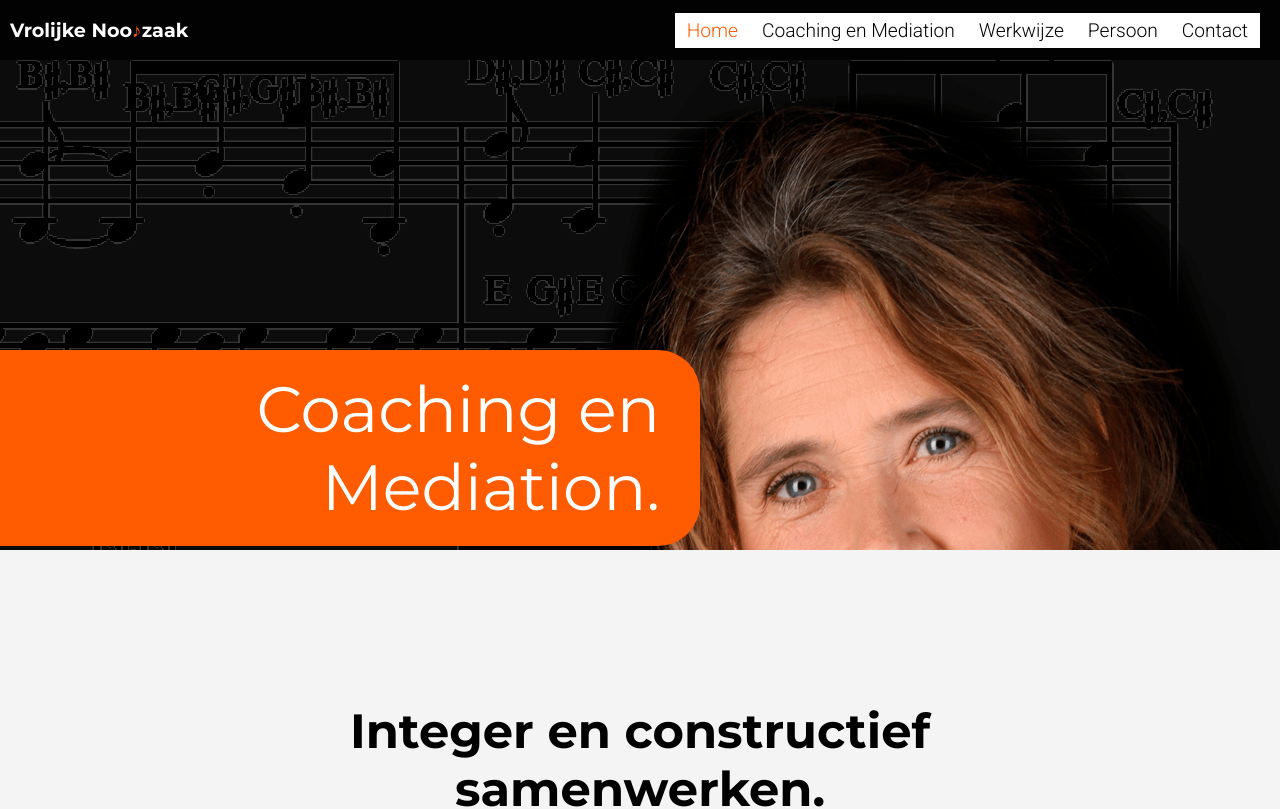
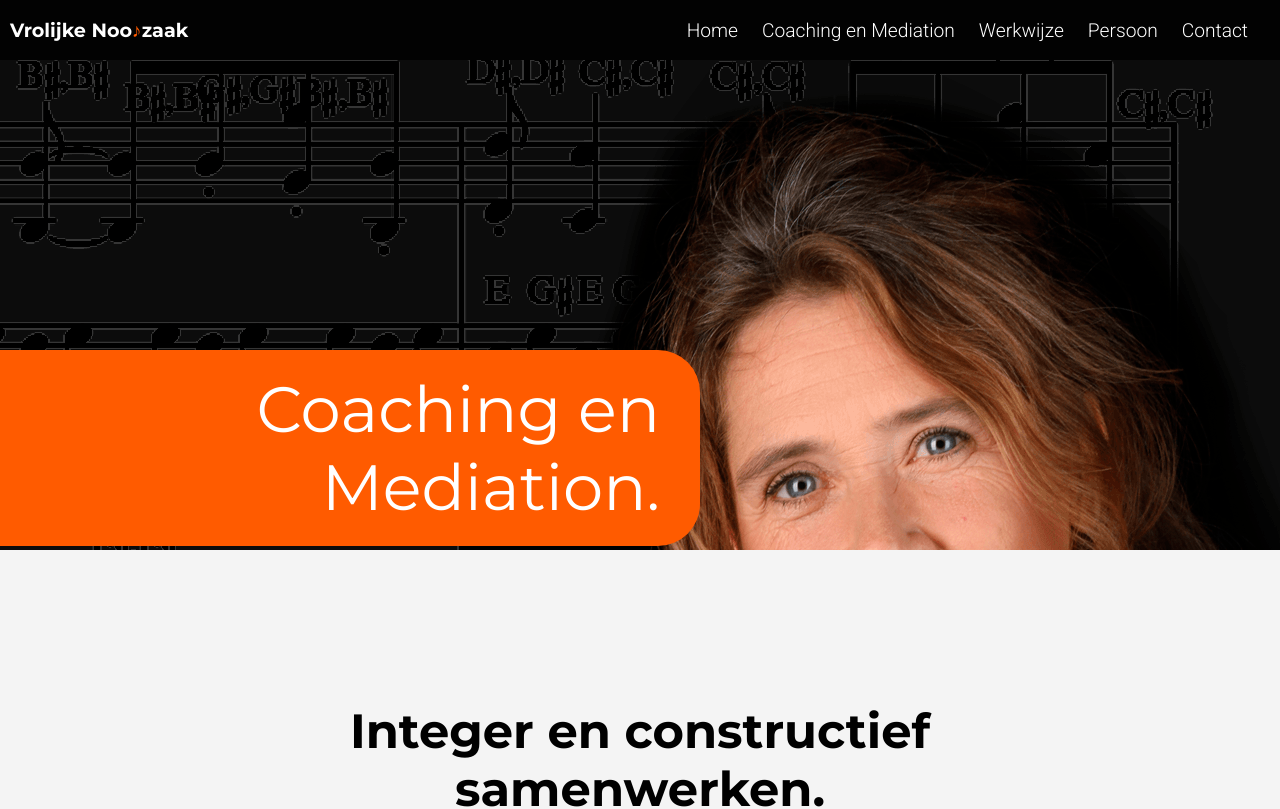
Before and after one commit to jodelajo/jet-app, a React (Create React App) app: page / in a window 1280 px wide. Shown: the top 809 px of the page. Built offline with nearby package versions, Linux system fonts and the light colour scheme.

Commit message:
restored background

```diff
--- a/src/components/navBar/NavBar.module.css
+++ b/src/components/navBar/NavBar.module.css
@@ -87,6 +87,8 @@
 
   .link {
       width: auto;
+      color: var(--colors-white);
+  background-color: var(--colors-dark);
   }
 
 
```
